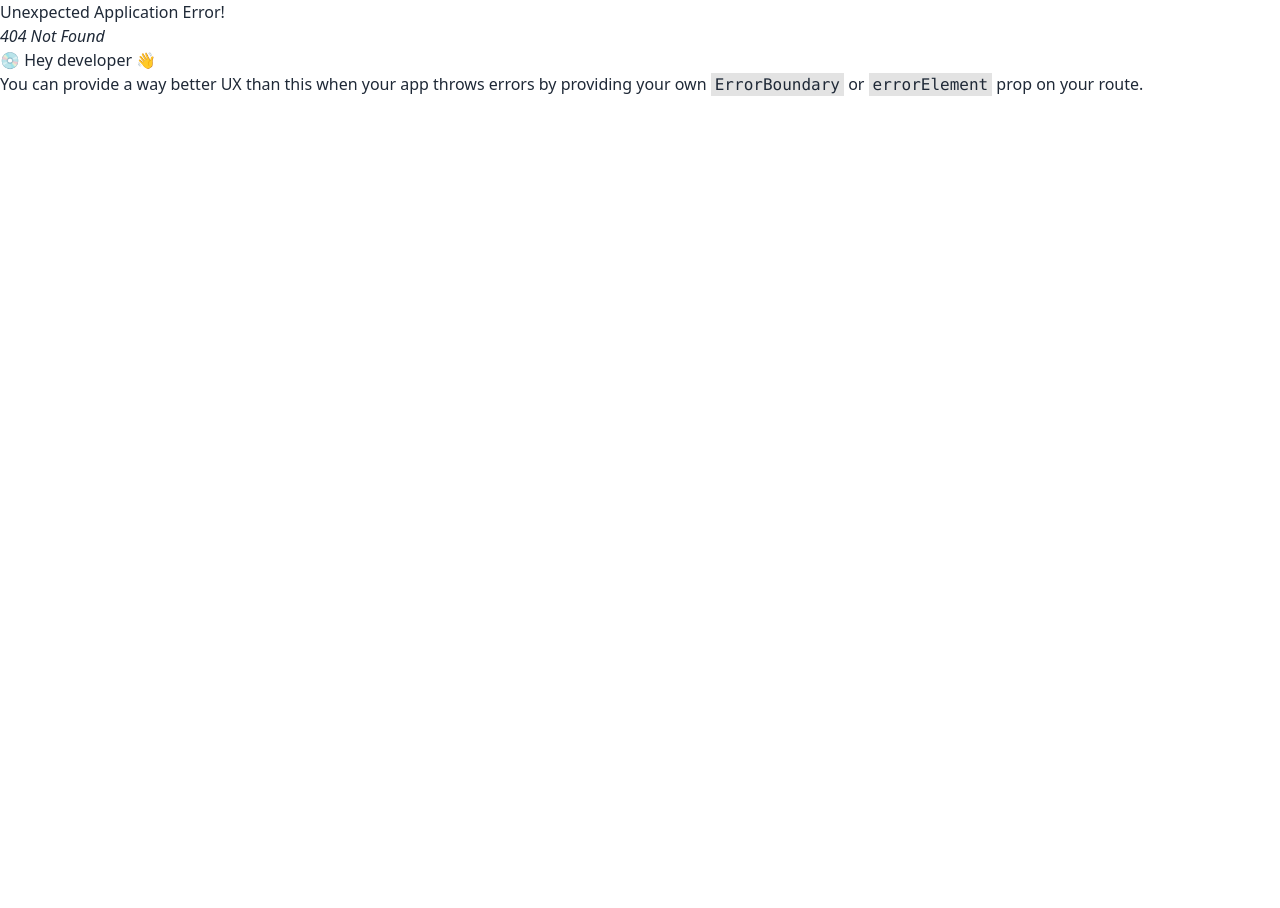
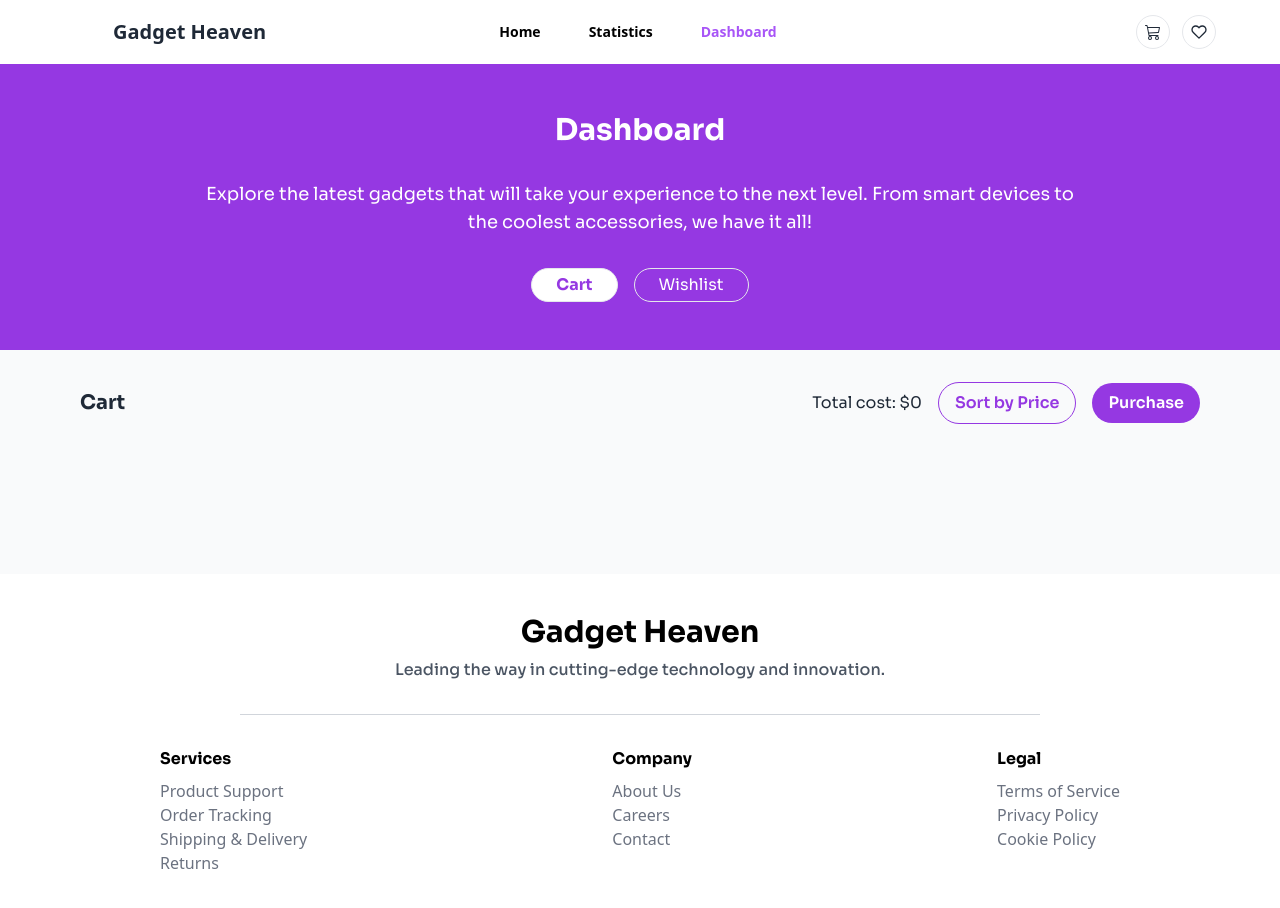
Before and after one commit to programming-hero-web-course-4/b10a8-gadget-heaven-sajjadislam523, a React (Vite) app: page /dashboard/cart in a window 1280 px wide. Before the commit this address had no page. Shown: the top 908 px of the page. Before the commit the page ends 800 px from the top, so only its background shows below. Built offline with nearby package versions, Linux system fonts and the light colour scheme.

Commit message:
Added cart and wishlist functionality

```diff
--- /dev/null
+++ b/src/components/Cart.jsx
@@ -0,0 +1,87 @@
+import { useOutletContext } from "react-router-dom";
+import { useState, useEffect } from "react";
+import { IoCloseOutline } from "react-icons/io5";
+
+const Cart = () => {
+    const { cartItem } = useOutletContext();
+    const [sortedCartItems, setSortedCartItems] = useState([]);
+
+    useEffect(() => {
+        setSortedCartItems(cartItem);
+    }, [cartItem]);
+
+    const handleSort = () => {
+        const sortedItems = [...sortedCartItems].sort(
+            (a, b) => b.price - a.price
+        );
+        setSortedCartItems(sortedItems);
+    };
+
+    return (
+        <div className="px-12">
+            <div className="flex flex-col py-4 space-y-4 md:flex-row md:items-center md:justify-between sm:px-8 sm:py-8 md:space-y-0">
+                <h1 className="text-base font-bold md:text-lg lg:text-xl font-sora">
+                    Cart
+                </h1>
+                <div className="flex flex-col items-start gap-2 md:items-center sm:flex-row sm:gap-4">
+                    <p className="text-xs sm:text-sm lg:text-base font-sora">
+                        Total cost: $
+                        {sortedCartItems.reduce(
+                            (total, item) => total + item.price,
+                            0
+                        )}
+                    </p>
+                    <button
+                        onClick={handleSort}
+                        className="px-3 sm:px-4 py-1 sm:py-2 rounded-full font-semibold text-xs sm:text-sm lg:text-base font-sora border border-[#9538E2] text-[#9538E2]"
+                    >
+                        Sort by Price
+                    </button>
+                    <button className="px-3 sm:px-4 py-1 sm:py-2 rounded-full font-semibold text-xs sm:text-sm lg:text-base font-sora bg-[#9538E2] text-white">
+                        Purchase
+                    </button>
+                </div>
+            </div>
+            <div className="flex flex-col items-center gap-4 px-8">
+                {sortedCartItems.map((item) => (
+                    <div
+                        key={item.id}
+                        className="flex w-full gap-6 p-4 bg-white border rounded-lg shadow-lg"
+                    >
+                        {/* Image Section */}
+                        <div className="flex-shrink-0 w-32 h-32">
+                            <img
+                                src={item.image}
+                                alt={item.name}
+                                className="object-cover w-full h-full rounded-lg"
+                            />
+                        </div>
+
+                        {/* Content Section */}
+                        <div className="flex flex-col justify-between flex-grow">
+                            <div>
+                                <div className="flex items-center justify-between">
+                                    <h2 className="text-xl font-bold text-gray-800">
+                                        {item.name}
+                                    </h2>
+                                    <button className="p-1 text-red-800 border border-red-800 rounded-full ">
+                                        <IoCloseOutline className="text-2xl" />
+                                    </button>
+                                </div>
+
+                                <p className="mt-2 text-sm text-gray-600">
+                                    {item.description}
+                                </p>
+                                <p className="mt-1 text-lg text-gray-700">
+                                    ${item.price}
+                                </p>
+                            </div>
+                        </div>
+                    </div>
+                ))}
+            </div>
+        </div>
+    );
+};
+
+export default Cart;
--- a/src/components/Header.jsx
+++ b/src/components/Header.jsx
@@ -2,7 +2,7 @@ import React from "react";
 
 const Header = () => {
     return (
-        <div className="mx-6 rounded-xl pt-8 pb-20 lg:mx-12 bg-[#9538E2] text-white">
+        <div className="mx-6 rounded-xl mt-8 pt-8 pb-20 lg:mx-12 bg-[#9538E2] text-white">
             <div className="flex flex-col items-center w-4/5 gap-4 px-4 pt-8 pb-24 mx-auto md:pb-40 rounded-xl">
                 <h1 className="text-xl font-bold text-center lg:leading-normal font-sora lg:text-5xl md:text-3xl">
                     Upgrade Your Tech Accessorize with Gadget Heaven Accessories
--- a/src/components/Navbar.jsx
+++ b/src/components/Navbar.jsx
@@ -33,7 +33,7 @@ const Navbar = () => {
         <div
             className={`navbar lg:px-12 md:px-10 ${
                 isHome
-                    ? "absolute w-full max-w-screen-xl px-10 mx-auto text-white"
+                    ? "absolute w-full px-10 mx-auto text-white"
                     : "bg-white shadow-lg text-gray-800"
             }`}
         >
@@ -119,18 +119,18 @@ const Navbar = () => {
                 </ul>
             </div>
 
-            <div className="flex gap-4 navbar-end">
+            <div className="flex gap-3 lg:pr-4 navbar-end">
                 <Link
                     to="/dashboard"
                     className="p-2 transition border rounded-full hover:bg-gray-100"
                 >
-                    <BsCart3 className="text-xl" />
+                    <BsCart3 className="" />
                 </Link>
                 <Link
                     to="/favorites"
                     className="p-2 transition border rounded-full hover:bg-gray-100"
                 >
-                    <FiHeart className="text-xl" />
+                    <FiHeart className="" />
                 </Link>
             </div>
         </div>
--- /dev/null
+++ b/src/components/WishList.jsx
@@ -0,0 +1,71 @@
+import React from "react";
+import { useOutletContext } from "react-router-dom";
+import { addToCart } from "../utils/Index";
+import { BsCart3 } from "react-icons/bs";
+import { IoCloseOutline } from "react-icons/io5";
+
+const WishList = () => {
+    const { favoriteItem } = useOutletContext();
+
+    const handleAddToCart = (id) => {
+        addToCart(id);
+    };
+
+    return (
+        <div className="flex flex-col px-12 py-8">
+            <div className="px-8 py-4">
+                <h1 className="text-base font-bold md:text-lg lg:text-xl font-sora">
+                    Wishlist
+                </h1>
+            </div>
+            <div className="flex flex-col items-center gap-4 px-8 my-4">
+                {favoriteItem.map((item) => (
+                    <div
+                        key={item.id}
+                        className="flex w-full gap-6 p-4 bg-white border rounded-lg shadow-lg"
+                    >
+                        {/* Image Section */}
+                        <div className="flex-shrink-0 w-32 h-32">
+                            <img
+                                src={item.image}
+                                alt={item.name}
+                                className="object-cover w-full h-full rounded-lg"
+                            />
+                        </div>
+
+                        {/* Content Section */}
+                        <div className="flex flex-col justify-between flex-grow">
+                            <div>
+                                <div className="flex items-center justify-between">
+                                    <h2 className="text-xl font-bold text-gray-800">
+                                        {item.name}
+                                    </h2>
+                                    <button className="p-1 text-red-800 border border-red-800 rounded-full ">
+                                        <IoCloseOutline className="text-2xl" />
+                                    </button>
+                                </div>
+                                <p className="mt-1 text-lg text-gray-700">
+                                    ${item.price}
+                                </p>
+                                <p className="mt-2 text-sm text-gray-600">
+                                    {item.description}
+                                </p>
+                            </div>
+                            <div className="flex items-center gap-2 mt-4">
+                                <button
+                                    onClick={() => handleAddToCart(item.id)}
+                                    className="flex items-center gap-2 px-4 py-1 text-xs md:text-sm lg:text-base md:py-2 font-bold border rounded-full font-sora bg-[#9538E2] text-white hover:bg-white hover:text-[#9538E2] transition-all duration-200 ease-in-out"
+                                >
+                                    Add to Cart
+                                    <BsCart3 />
+                                </button>
+                            </div>
+                        </div>
+                    </div>
+                ))}
+            </div>
+        </div>
+    );
+};
+
+export default WishList;
--- a/src/pages/Dashboard.jsx
+++ b/src/pages/Dashboard.jsx
@@ -1,11 +1,13 @@
-import React, { useEffect, useState } from "react";
-import { useLoaderData, NavLink } from "react-router-dom";
+import { useEffect, useState } from "react";
+import { useLoaderData, Outlet, useNavigate } from "react-router-dom";
 import { getCartData, getFavoriteData } from "../utils/Index";
 
 const Dashboard = () => {
+    const products = useLoaderData();
     const [cartItem, setCartItem] = useState([]);
     const [favoriteItem, setFavoriteItem] = useState([]);
-    const products = useLoaderData();
+    const [activeTab, setActiveTab] = useState("cart");
+    const navigate = useNavigate();
 
     useEffect(() => {
         const storedCartItems = getCartData();
@@ -13,9 +15,7 @@ const Dashboard = () => {
             storedCartItems.includes(product.id)
         );
         setCartItem(cartItems);
-    }, [products]);
 
-    useEffect(() => {
         const storedFavoriteItems = getFavoriteData();
         const favoriteItems = products.filter((product) =>
             storedFavoriteItems.includes(product.id)
@@ -23,10 +23,9 @@ const Dashboard = () => {
         setFavoriteItem(favoriteItems);
     }, [products]);
 
-    const handleSort = () => {
-        const sortedItems = [...cartItem].sort((a, b) => b.price - a.price);
-        setCartItem(sortedItems);
-    };
+    useEffect(() => {
+        navigate(activeTab === "cart" ? "cart" : "wishlist");
+    }, [activeTab, navigate]);
 
     return (
         <div>
@@ -42,38 +41,30 @@ const Dashboard = () => {
                     the coolest accessories, we have it all!
                 </p>
                 <div className="flex gap-2 sm:gap-4">
-                    <NavLink className="px-4 py-1 text-xs border rounded-full sm:px-6 sm:text-sm lg:text-base">
+                    <button
+                        onClick={() => setActiveTab("cart")}
+                        className={`px-4 py-1 text-xs border rounded-full sm:px-6 font-sora sm:text-sm lg:text-base ${
+                            activeTab === "cart"
+                                ? "bg-white text-[#9538E2] font-bold"
+                                : ""
+                        }`}
+                    >
                         Cart
-                    </NavLink>
-                    <NavLink className="px-4 py-1 text-xs border rounded-full sm:px-6 sm:text-sm lg:text-base">
+                    </button>
+                    <button
+                        onClick={() => setActiveTab("wishlist")}
+                        className={`px-4 py-1 text-xs border rounded-full sm:px-6 sm:text-sm font-sora lg:text-base ${
+                            activeTab === "wishlist"
+                                ? "bg-white text-[#9538E2] font-bold"
+                                : ""
+                        }`}
+                    >
                         Wishlist
-                    </NavLink>
+                    </button>
                 </div>
             </div>
-
-            {/* Cart Section */}
-            <div className="flex flex-col px-4 py-4 space-y-4 md:flex-row md:items-center md:justify-between sm:px-8 sm:py-8 md:space-y-0">
-                <h1 className="text-base font-bold md:text-lg lg:text-xl font-sora">
-                    Cart
-                </h1>
-                <div className="flex flex-col items-start gap-2 md:items-center sm:flex-row sm:gap-4">
-                    <p className="text-xs sm:text-sm lg:text-base font-sora">
-                        Total cost: $
-                        {cartItem.reduce(
-                            (total, item) => total + item.price,
-                            0
-                        )}
-                    </p>
-                    <button
-                        onClick={handleSort}
-                        className="px-3 sm:px-4 py-1 sm:py-2 rounded-full font-semibold text-xs sm:text-sm lg:text-base font-sora border border-[#9538E2] text-[#9538E2]"
-                    >
-                        Sort by Price
-                    </button>
-                    <button className="px-3 sm:px-4 py-1 sm:py-2 rounded-full font-semibold text-xs sm:text-sm lg:text-base font-sora bg-[#9538E2] text-white">
-                        Purchase
-                    </button>
-                </div>
+            <div className="pb-20">
+                <Outlet context={{ cartItem, favoriteItem }} />
             </div>
         </div>
     );
```
Also changed, not shown: src/routes/Routes.jsx (+12 -0 lines).
